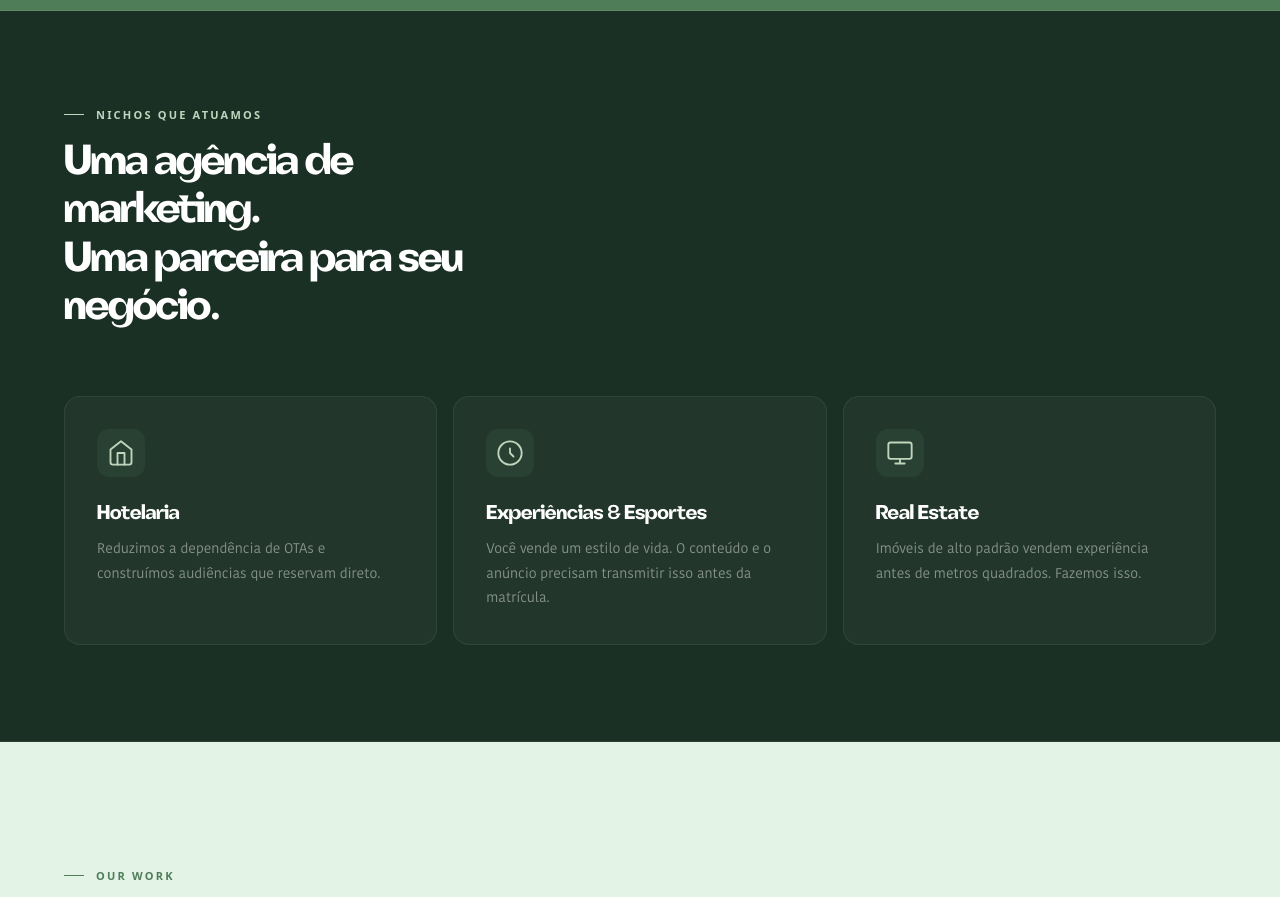
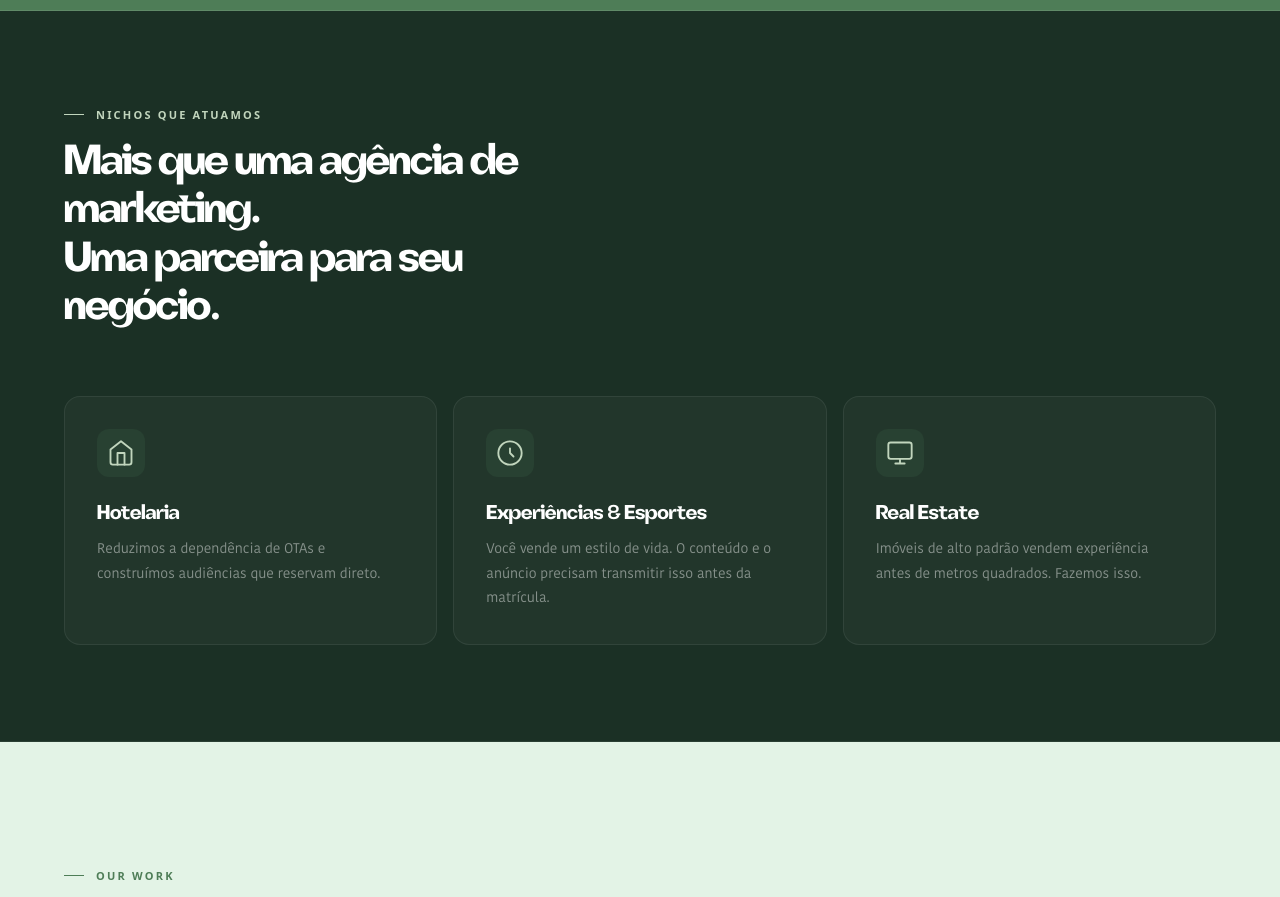
Before and after one commit to exploredigital-code/explore-digital-site, a Next.js app: page /en in a window 1280 px wide. Shown: the part 840-1737 px from the top of the page. Built offline with nearby package versions, Linux system fonts and the light colour scheme; no server answers; a web font is replaced by a local one.

Commit message:
Copy: headline nichos final

```diff
--- a/components/sections/Stats.tsx
+++ b/components/sections/Stats.tsx
@@ -45,7 +45,7 @@ export function Stats() {
             </span>
           </div>
           <h2 className="text-[clamp(26px,3.5vw,42px)] font-bold text-white leading-[1.15] tracking-tight max-w-[480px]">
-            <span className="block">Uma agência de marketing.</span>
+            <span className="block">Mais que uma agência de marketing.</span>
             <span className="block">Uma parceira para seu negócio.</span>
           </h2>
         </AnimateIn>
```
